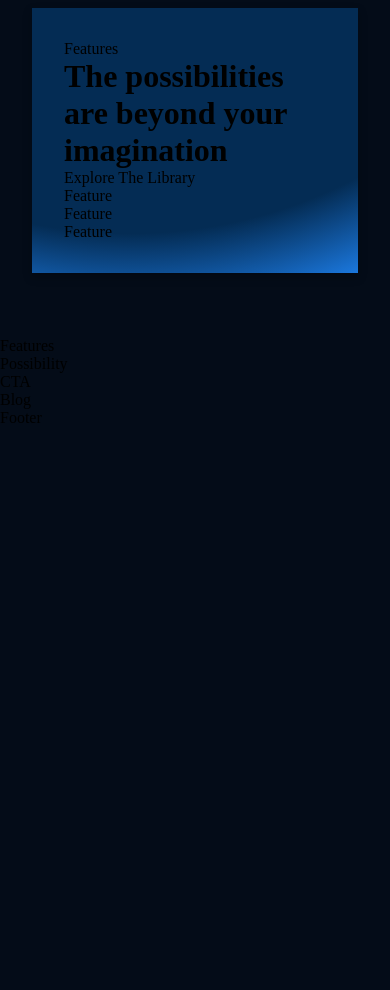
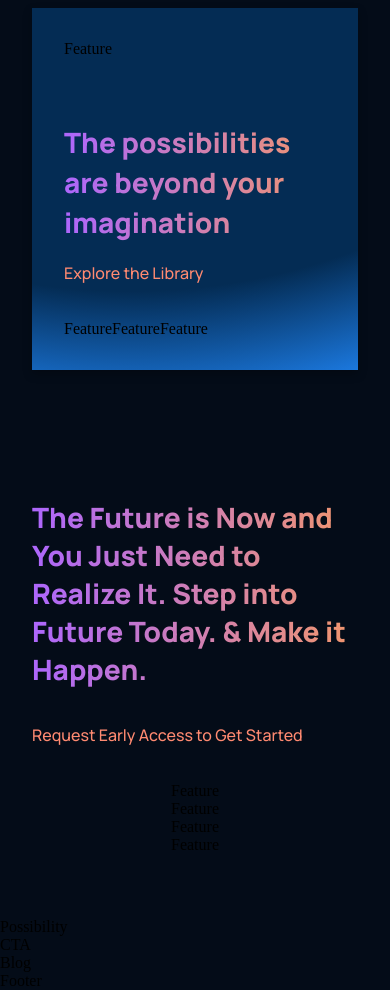
Before and after one commit to IshakSmajic/react-webiste, a React (Create React App) app: page / in a window 390 px wide. Shown: the part 1420-2410 px from the top of the page. Before the commit the page ends 1847 px from the top, so only its background shows below. Built offline with nearby package versions, Linux system fonts and the light colour scheme.

Commit message:
Finished Future is now section

```diff
--- a/src/containers/features/Features.jsx
+++ b/src/containers/features/Features.jsx
@@ -1,9 +1,38 @@
-import React from 'react'
+import React from 'react';
+import Feature from '../../components/feature/Feature';
 import './features.css';
-const Features = () => {
-  return (
-    <div>Features</div>
-  )
-}
 
-export default Features
+const featuresData = [
+  {
+    title: 'Improving end distrusts instantly',
+    text: 'From they fine john he give of rich he. They age and draw mrs like. Improving end distrusts may instantly was household applauded.',
+  },
+  {
+    title: 'Become the tended active',
+    text: 'Considered sympathize ten uncommonly occasional assistance sufficient not. Letter of on become he tended active enable to.',
+  },
+  {
+    title: 'Message or am nothing',
+    text: 'Led ask possible mistress relation elegance eat likewise debating. By message or am nothing amongst chiefly address.',
+  },
+  {
+    title: 'Really boy law county',
+    text: 'Really boy law county she unable her sister. Feet you off its like like six. Among sex are leave law built now. In built table in an rapid blush..',
+  },
+];
+
+const Features = () => (
+  <div className="gpt3__features section__padding" id="features">
+    <div className="gpt3__features-heading">
+      <h1 className="gradient__text">The Future is Now and You Just Need to Realize It. Step into Future Today. & Make it Happen.</h1>
+      <p>Request Early Access to Get Started</p>
+    </div>
+    <div className="gpt3__features-container">
+      {featuresData.map((item, index) => (
+        <Feature title={item.title} text={item.text} key={item.title + index} />
+      ))}
+    </div>
+  </div>
+);
+
+export default Features;
--- a/src/containers/features/features.css
+++ b/src/containers/features/features.css
@@ -0,0 +1,59 @@
+.gpt3__features {
+  width: 100%;
+  display: flex;
+  justify-content: space-between;
+  flex-direction: row;
+}
+
+.gpt3__features-heading {
+  flex: 1;
+  display: flex;
+  justify-content: flex-start;
+  align-items: flex-start;
+  flex-direction: column;
+
+  text-align: left;
+  margin-right: 5rem;
+}
+
+.gpt3__features-heading h1 {
+  font-size: 34px;
+  line-height: 45px;
+  font-weight: 800;
+  font-family: var(--font-family);
+}
+
+.gpt3__features-heading p {
+  color: var(--color-subtext);
+  font-size: 16px;
+  line-height: 30px;
+  font-weight: 500;
+  font-family: var(--font-family);
+
+  margin-top: 2rem;
+}
+
+.gpt3__features-container {
+  flex: 1.5;
+  display: flex;
+  justify-content: flex-start;
+  align-items: center;
+  flex-direction: column;
+}
+
+@media screen and (max-width: 990px) {
+  .gpt3__features {
+    flex-direction: column;
+  }
+
+  .gpt3__features-heading {
+    margin: 0 0 2rem 0;
+  }
+}
+
+@media screen and (max-width: 550px) {
+  .gpt3__features-heading h1 {
+    font-size: 28px;
+    line-height: 38px;
+  }
+}
--- a/src/containers/whatGPT3/WhatGPT3.jsx
+++ b/src/containers/whatGPT3/WhatGPT3.jsx
@@ -1,26 +1,22 @@
-import React from 'react'
-import { Features } from '..';
-import { Feature } from '../../components';
+import React from 'react';
+import Feature from '../../components/feature/Feature';
 import './whatGPT3.css';
-const WhatGPT3 = () => {
-  return (
+
+const WhatGPT3 = () => (
   <div className="gpt3__whatgpt3 section__margin" id="wgpt3">
     <div className="gpt3__whatgpt3-feature">
-          <Features />
+      <Feature title="What is GPT-3" text="We so opinion friends me message as delight. Whole front do of plate heard oh ought. His defective nor convinced residence own. Connection has put impossible own apartments boisterous. At jointure ladyship an insisted so humanity he. Friendly bachelor entrance to on by." />
     </div>
     <div className="gpt3__whatgpt3-heading">
-          <h1 className="gradient-text">
-            The possibilities are beyond your imagination
-          </h1>
-          <p>Explore The Library</p>
+      <h1 className="gradient__text">The possibilities are beyond your imagination</h1>
+      <p>Explore the Library</p>
     </div>
     <div className="gpt3__whatgpt3-container">
-          <Feature />
-          <Feature />
-          <Feature />
+      <Feature title="Chatbots" text="We so opinion friends me message as delight. Whole front do of plate heard oh ought." />
+      <Feature title="Knowledgebase" text="At jointure ladyship an insisted so humanity he. Friendly bachelor entrance to on by. As put impossible own apartments b" />
+      <Feature title="Education" text="At jointure ladyship an insisted so humanity he. Friendly bachelor entrance to on by. As put impossible own apartments b" />
     </div>
   </div>
-  )
-}
+);
 
-export default WhatGPT3
+export default WhatGPT3;
--- a/src/containers/whatGPT3/whatGPT3.css
+++ b/src/containers/whatGPT3/whatGPT3.css
@@ -47,3 +47,102 @@
 
   filter: drop-shadow(0px 4px 4px rgba(0, 0, 0, 0.25));
 }
+
+.gpt3__whatgpt3-feature {
+  display: flex;
+}
+
+/* Customizing feature component as per needs */
+.gpt3__whatgpt3-feature .gpt3__features-container__feature {
+  margin: 0;
+}
+
+/* Customizing feature component as per needs */
+.gpt3__whatgpt3-feature .gpt3__features-container_feature-text {
+  max-width: 700px;
+}
+
+.gpt3__whatgpt3-heading {
+  display: flex;
+  flex-direction: row;
+  justify-content: space-between;
+  align-items: center;
+
+  margin: 4rem 0 2rem;
+}
+
+.gpt3__whatgpt3-heading h1 {
+  font-size: 34px;
+  line-height: 45px;
+  font-weight: 800;
+  font-family: var(--font-family);
+  max-width: 510px;
+}
+
+.gpt3__whatgpt3-heading p {
+  font-family: var(--font-family);
+  font-weight: 500;
+  font-size: 16px;
+  line-height: 30px;
+  color: var(--color-subtext);
+  cursor: pointer;
+}
+
+.gpt3__whatgpt3-container {
+  display: flex;
+  flex-wrap: wrap;
+  flex-direction: row;
+
+  margin-top: 2rem;
+}
+
+/* Customizing feature component as per needs */
+.gpt3__whatgpt3-container .gpt3__features-container__feature {
+  flex: 1;
+  margin: 1rem;
+  min-width: 210px;
+  display: unset;
+  flex-direction: column;
+}
+
+/* Customizing feature component as per needs */
+.gpt3__whatgpt3-container .gpt3__features-container_feature-text {
+  margin-top: 0.5rem;
+}
+
+@media screen and (max-width: 850px) {
+  .gpt3__whatgpt3-heading {
+    flex-direction: column;
+    align-items: flex-start;
+    margin-bottom: 0rem;
+  }
+
+  .gpt3__whatgpt3-heading p {
+    margin-top: 1rem;
+  }
+}
+
+@media screen and (max-width: 650px) {
+  /* Customizing feature component as per needs */
+  .gpt3__whatgpt3-feature .gpt3__features-container__feature {
+    flex-direction: column;
+  }
+
+  /* Customizing feature component as per needs */
+  .gpt3__whatgpt3-feature .gpt3__features-container_feature-text {
+    margin-top: 0.5rem;
+  }
+
+  .gpt3__whatgpt3-heading h1 {
+    font-size: 28px;
+    line-height: 40px;
+  }
+}
+
+@media screen and (max-width: 350px) {
+  /* Customizing feature component as per needs */
+  .gpt3__whatgpt3-container .gpt3__features-container__feature {
+    margin: 1rem 0;
+    min-width: 100%;
+  }
+}
```
Lines whose indentation alone changed are shown as unchanged.
